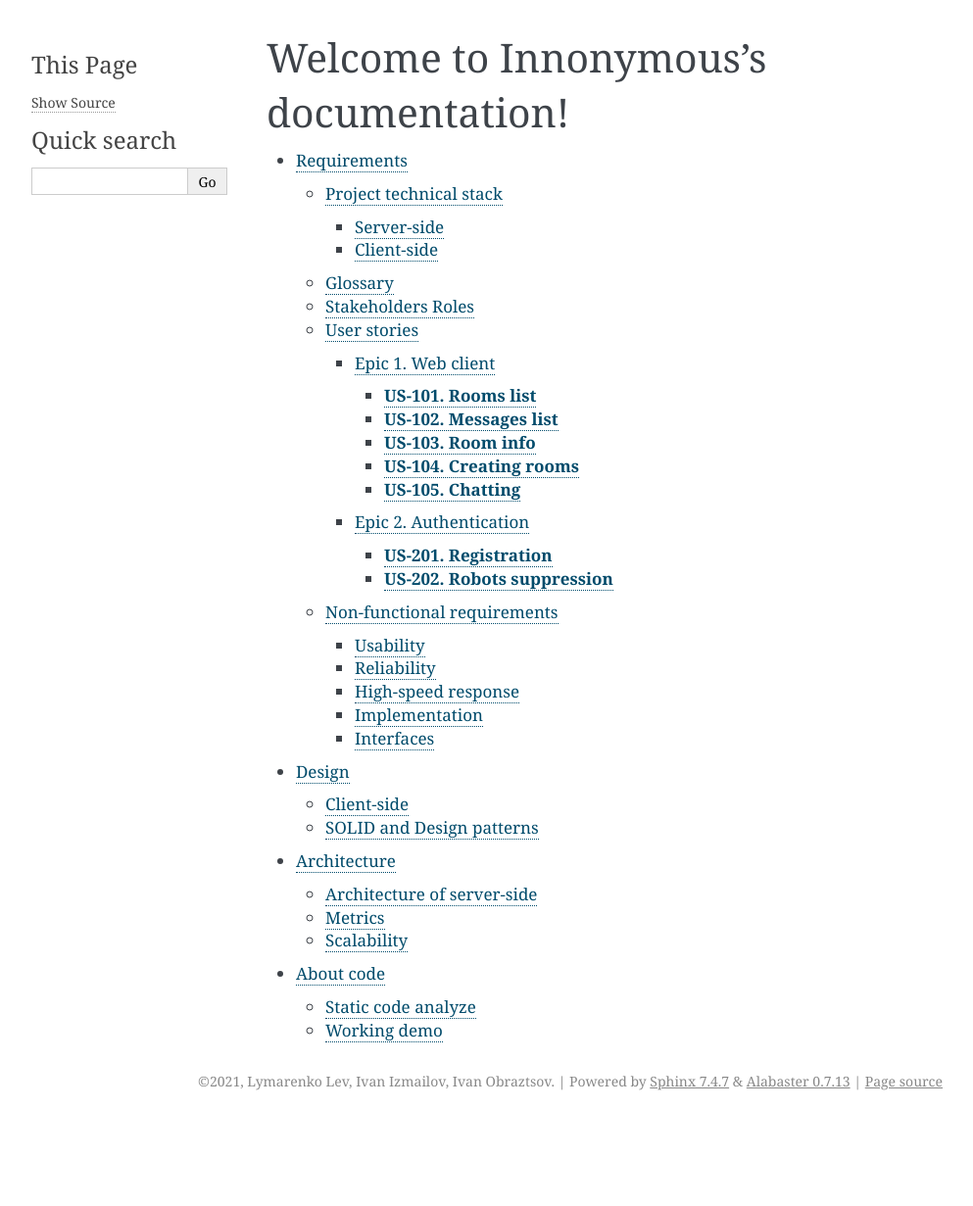
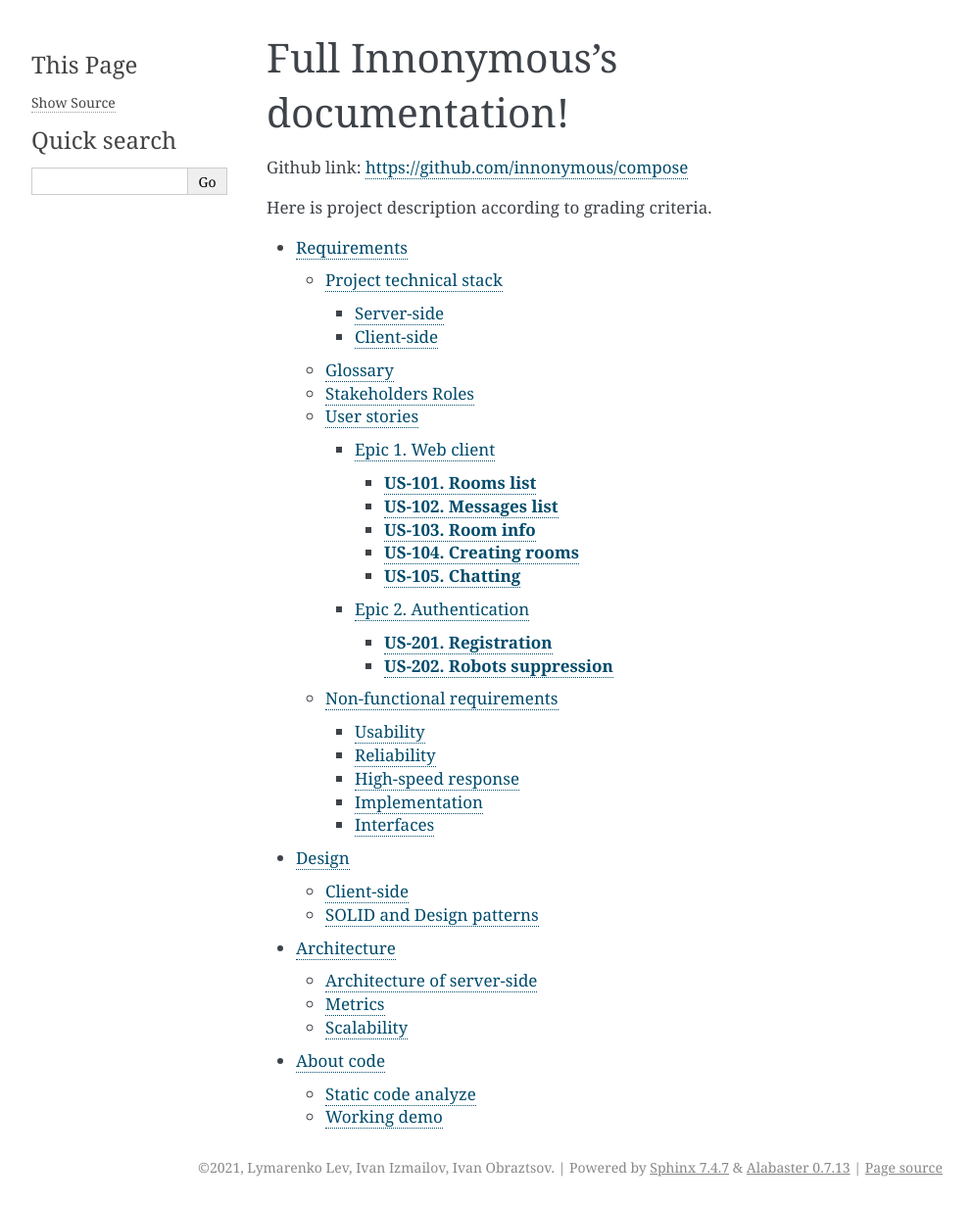
Before and after one commit to innonymous/compose, a Sphinx documentation site: the page built from docs/index.rst, in a window 1280 px wide. Shown: the whole page at 98% size, without its empty margins (148-1141 px from the left). Built offline with Sphinx 7.4.7, drawn with Linux system fonts in a browser that asks for light colours; before the commit the page ends 1143 px from its top, so only the background shows below that.

Commit message:
+ few changes

```diff
--- a/docs/index.rst
+++ b/docs/index.rst
@@ -3,8 +3,12 @@
    You can adapt this file completely to your liking, but it should at least
    contain the root `toctree` directive.
 
-Welcome to Innonymous's documentation!
+Full Innonymous's documentation!
 ======================================
+
+Github link: https://github.com/innonymous/compose
+
+Here is project description according to grading criteria.
 
 .. toctree::
 
```
Also changed, not shown: README.md (+4 -4 lines), docs/src/design.md (+2 -0 lines).
